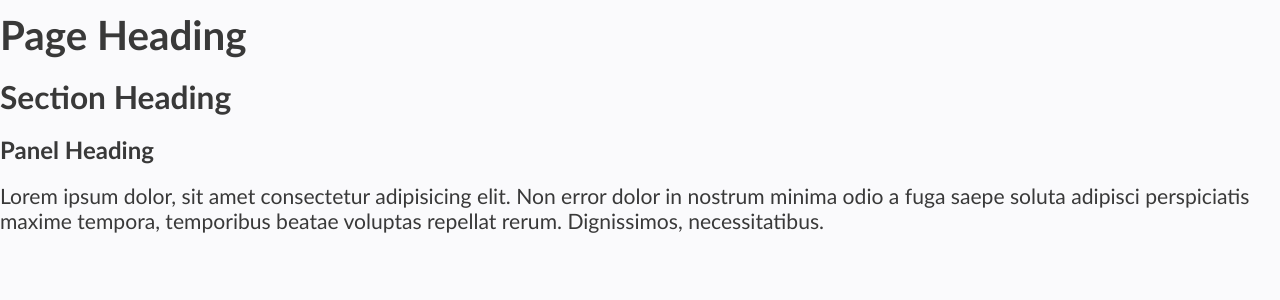
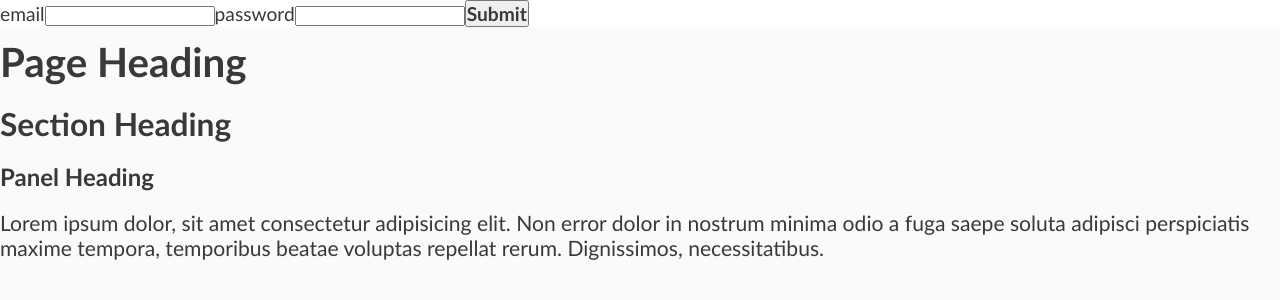
Before and after one commit to nology-tech/Union-Client-Project, a React (Vite) app: page / in a window 1280 px wide. Shown: the top 300 px of the page. Built offline with nearby package versions, Linux system fonts and the light colour scheme; no server answers.

Commit message:
added dummy form

```diff
--- a/src/App.tsx
+++ b/src/App.tsx
@@ -1,12 +1,16 @@
 import { Route, Routes } from "react-router-dom";
 import Home from "./pages/Home/Home";
 import "./styles/main.scss";
+import Form from "./components/Form/Form";
 
 const App = () => {
   return (
-    <Routes>
-      <Route path="*" element={<Home />} />
-    </Routes>
+    <div>
+      <Form />
+      <Routes>
+        <Route path="*" element={<Home />} />
+      </Routes>
+    </div>
   );
 };
 
--- a/src/components/Form/Form.tsx
+++ b/src/components/Form/Form.tsx
@@ -1,12 +1,67 @@
+import { useState } from "react";
 import "./Form.scss";
+import { onAuthStateChanged, signInWithEmailAndPassword } from "firebase/auth";
+import { auth } from "../../firebase";
 
-type FormProps = {};
+const Form = () => {
+  const [email, setEmail] = useState<string>("");
+  const [password, setPassword] = useState<string>("");
 
-const Form = ({}: FormProps) => {
+  const [user, setUser] = useState({});
+
+  const handleLogin = async () => {
+    try {
+      const user = await signInWithEmailAndPassword(auth, email, password);
+      console.log(user);
+    } catch (error) {
+      console.log(error.message);
+    }
+  };
+
+  onAuthStateChanged(auth, (currentUser) => {
+    setUser(currentUser);
+  });
+
+  // const handleInput = async (event) => {
+  //   setEmail(event.currentTarget.value);
+  //   setPassword(event.currentTarget.value);
+
+  //   signInWithEmailAndPassword(auth, email, password);
+
+  //   // Signed in
+  //   const userCredential = await signInWithEmailAndPassword(
+  //     auth,
+  //     email,
+  //     password
+  //   );
+  //   const user = userCredential.user;
+  //   // ...
+  //   console.log(user);
+  // };
+
+  // console.log(email, password);
+
   return (
     <div>
-      <input type="text" />
-      <input type="text" />
+      <label htmlFor="email">email</label>
+      <input
+        type="text"
+        id="email"
+        onChange={(event) => {
+          setEmail(event.target.value);
+        }}
+      />
+      <label htmlFor="password">password</label>
+      <input
+        type="text"
+        id="password"
+        onChange={(event) => {
+          setPassword(event.target.value);
+        }}
+      />
+      <button type="submit" onClick={handleLogin}>
+        Submit
+      </button>
     </div>
   );
 };
--- /dev/null
+++ b/src/firebase.ts
@@ -0,0 +1,23 @@
+// Import the functions you need from the SDKs you need
+import { initializeApp } from "firebase/app";
+import { getAuth } from "firebase/auth";
+
+// TODO: Add SDKs for Firebase products that you want to use
+// https://firebase.google.com/docs/web/setup#available-libraries
+
+// Your web app's Firebase configuration
+// For Firebase JS SDK v7.20.0 and later, measurementId is optional
+export const firebaseConfig = {
+  apiKey: "AIzaSyCE5ZF6uaDJx0nXjUr5M6DnDtAx9ufWkYY",
+  authDomain: "union-client-project.firebaseapp.com",
+  projectId: "union-client-project",
+  storageBucket: "union-client-project.appspot.com",
+  messagingSenderId: "545962257616",
+  appId: "1:545962257616:web:57fca1fcd4b41b884e02d5",
+  measurementId: "G-BCDZENHV9S",
+};
+
+// Initialize Firebase
+const app = initializeApp(firebaseConfig);
+
+export const auth = getAuth(app);
```
Also changed, not shown: src/firebase.js (deleted, +0 -20 lines).
